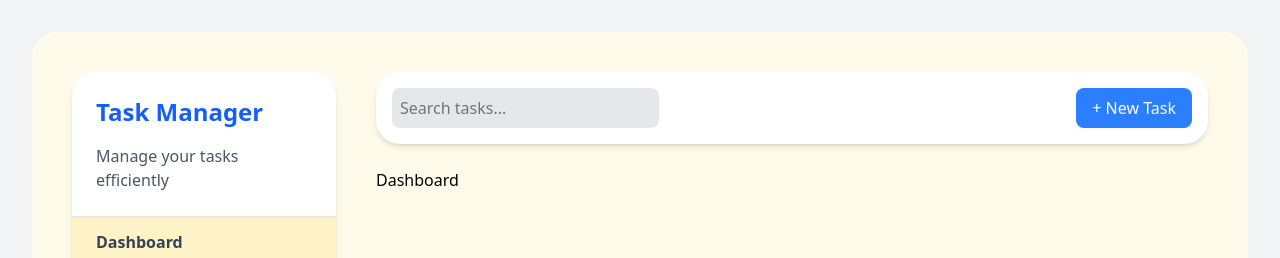
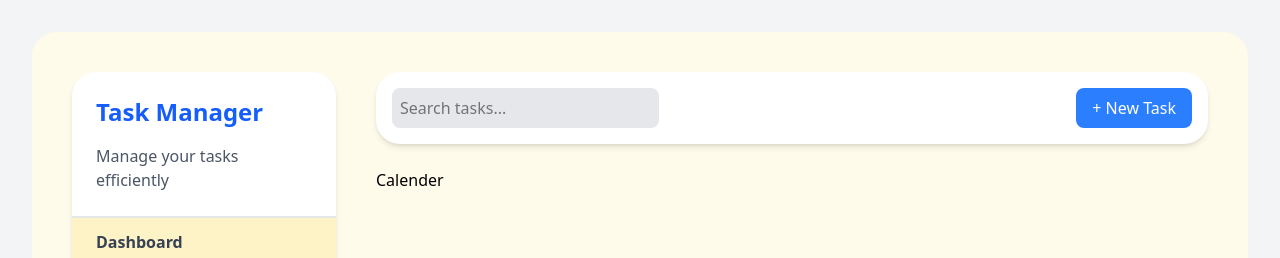
Before and after one commit to Safdari10/task-manager, a Next.js app in the folder frontend/: page /dashboard in a window 1280 px wide. Shown: the top 258 px of the page. Built offline with nearby package versions, Linux system fonts and the light colour scheme.

Commit message:
Integrates calendar component into dashboard view
Adds a calendar component to enhance dashboard functionality, providing users with immediate access to scheduling features within the main dashboard interface.

```diff
--- a/frontend/src/app/dashboard/components/Dashboard.tsx
+++ b/frontend/src/app/dashboard/components/Dashboard.tsx
@@ -1,7 +1,11 @@
-import React from "react";
+import Calender from "./Calender";
 
 const Dashboard = () => {
-  return <div>Dashboard</div>;
+  return (
+    <div>
+      <Calender />
+    </div>
+  );
 };
 
 export default Dashboard;
```
